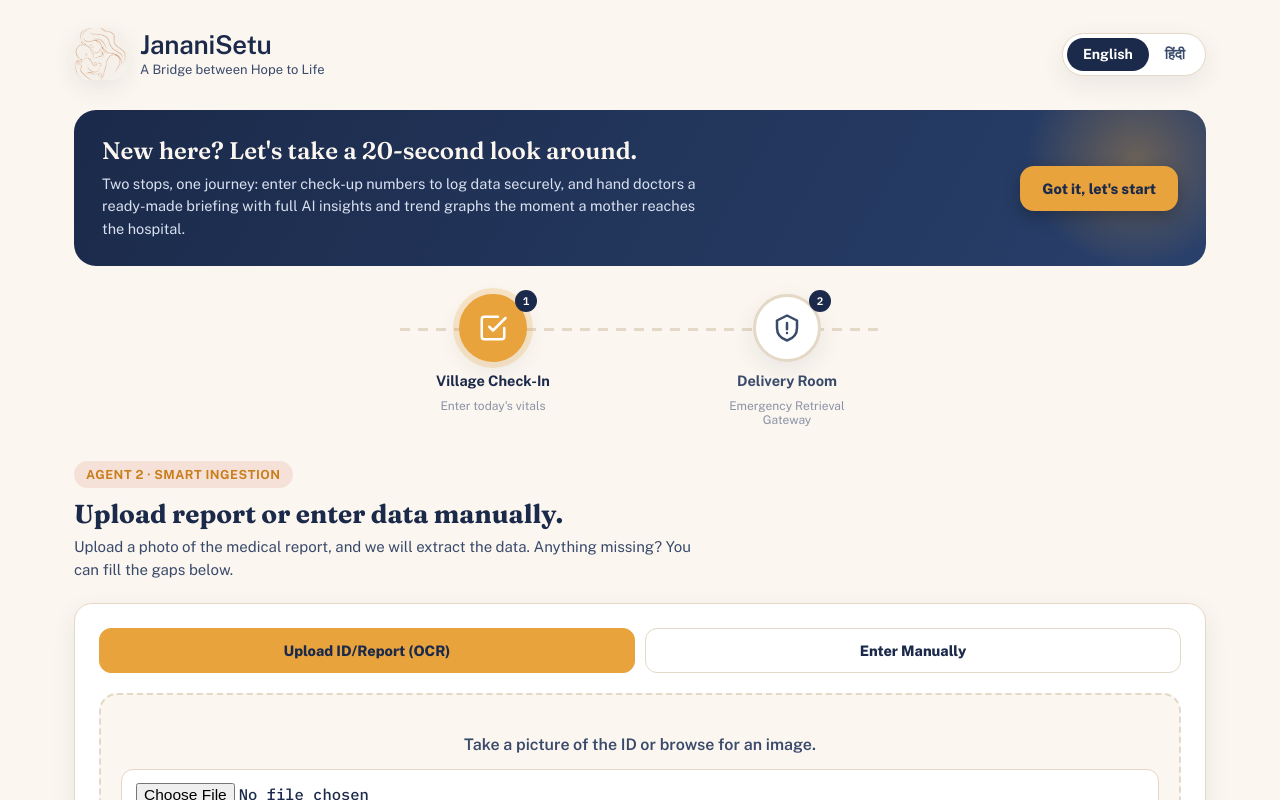
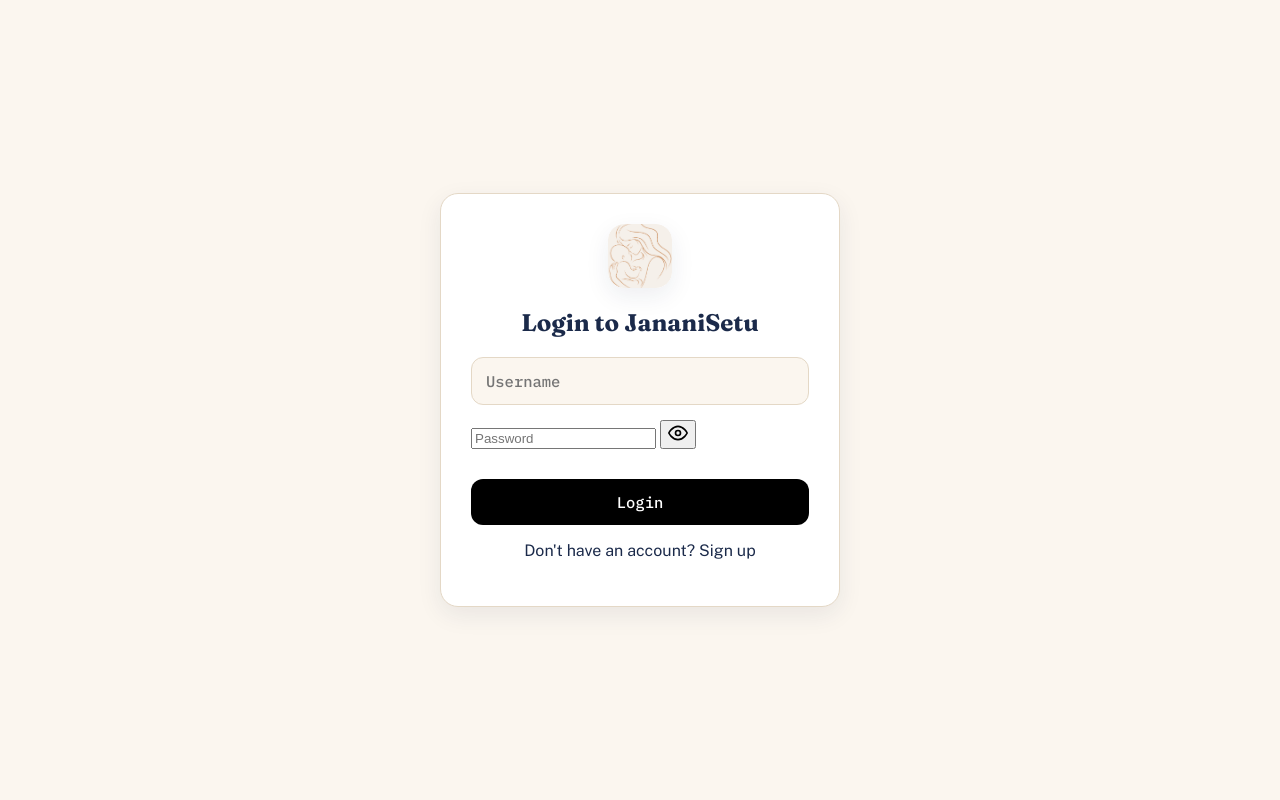
Before and after one commit to Ziya416/JananiSetu, a website: page public/index.html in a window 1280 px wide. Shown: the top 800 px of the page. Drawn offline with nearby package versions, Linux system fonts and the light colour scheme.

Commit message:
JananiSetu v2.0

```diff
--- a/public/index.html
+++ b/public/index.html
@@ -12,23 +12,67 @@
     <script src="https://cdn.jsdelivr.net/npm/chart.js"></script>
 </head>
 <body>
+
+<!-- AUTH OVERLAY (LOGIN / SIGNUP) -->
+<div id="loginOverlay" style="position:fixed; top:0; left:0; width:100%; height:100%; background:var(--cream); z-index:9999; display:flex; align-items:center; justify-content:center;">
+    <div class="card" style="max-width: 400px; width: 100%; text-align: center; box-shadow: var(--shadow); padding: 30px;">
+        <div class="brand-mark" style="margin: 0 auto 15px; width: 64px; height: 64px;">
+            <img src="logo.png" alt="JananiSetu Logo" style="width:100%; height:100%; object-fit:cover; border-radius:16px;">
+        </div>
+
+        <h2 id="authTitle" style="margin-bottom: 20px; font-family: 'Fraunces', serif;">Login to JananiSetu</h2>
+
+        <div class="field" style="text-align: left; margin-bottom: 15px;">
+            <input type="text" id="authUsername" placeholder="Username">
+        </div>
+
+        <div class="field" style="text-align: left; margin-bottom: 15px;">
+            <div class="password-wrapper">
+                <input type="password" id="authPassword" placeholder="Password">
+                <button type="button" class="toggle-password" onclick="togglePasswordVisibility('authPassword', this)">
+                    <svg width="20" height="20" viewBox="0 0 24 24" fill="none" stroke="currentColor" stroke-width="2" stroke-linecap="round" stroke-linejoin="round"><path d="M1 12s4-8 11-8 11 8 11 8-4 8-11 8-11-8-11-8z"></path><circle cx="12" cy="12" r="3"></circle></svg>
+                </button>
+            </div>
+        </div>
+
+        <!-- Role Selection (Hidden during Login, visible during Signup) -->
+        <div class="field" id="roleSelection" style="display: none; text-align: left; margin-bottom: 15px;">
+            <label style="font-size: 13px; font-weight: 600; margin-bottom: 5px; display: block;">Select Facility Level</label>
+            <select id="authRole">
+                <option value="phc">PHC (Primary Health Centre)</option>
+                <option value="chc">CHC (Community Health Centre)</option>
+                <option value="institutional">Institutional Worker (Delivery Room)</option>
+            </select>
+        </div>
+
+        <!-- Login / Action Button -->
+        <button id="authActionBtn" style="width: 100%; padding: 13px 14px; border-radius: 12px; font-size: 15.5px; font-family: 'IBM Plex Mono', monospace; font-weight: 500; background: #000; color: #fff; border: none; margin-top: 15px; cursor: pointer;" onclick="handleAuth()">Login</button>
+
+        <!-- Toggle Sign Up / Login Button -->
+        <p class="auth-toggle-text" onclick="toggleAuthMode()" id="authToggleHint">Don't have an account? Sign up</p>
+    </div>
+</div>
+
 <div class="app">
-    <div class="topbar">
-        <div class="brand">
-            <div class="brand-mark">
-                <img src="logo.png" alt="JananiSetu Logo" style="width: 100%; height: 100%; object-fit: cover; border-radius: 12px;">
+    <!-- RESTORED TOP HEADER -->
+    <header class="header" style="display:flex; justify-content:space-between; align-items:center; margin-bottom: 25px;">
+        <div class="brand" style="display:flex; align-items:center; gap:14px;">
+            <div class="brand-mark" style="width:48px; height:48px;">
+                <img src="logo.png" alt="JananiSetu Logo" style="width:100%; height:100%; object-fit:cover; border-radius:12px;">
             </div>
             <div>
-                <div class="brand-word">JananiSetu</div>
-                <div class="brand-tag" data-translate="tagline">A Bridge between Hope to Life</div>
+                <h1 style="font-family:'Fraunces',serif; font-size:24px; margin:0; line-height:1.1;">JananiSetu</h1>
+                <p style="margin:2px 0 0; font-size:13px; color:var(--ink-soft); letter-spacing:0.3px;">A Bridge between Hope to Life</p>
             </div>
         </div>
-        <div class="lang-toggle" role="group" aria-label="Language">
-            <button class="active" onclick="toggleLang('en', this)">English</button>
-            <button onclick="toggleLang('hi', this)">हिंदी</button>
+        <!-- Language Toggle managed purely by your CSS -->
+        <div class="lang-toggle">
+            <button class="active" onclick="toggleLang('en', this)">ENG</button>
+            <button onclick="toggleLang('hi', this)">HINDI</button>
         </div>
-    </div>
+    </header>
 
+    <!-- BANNER -->
     <div class="welcome" id="welcomeBanner">
         <div class="welcome-text">
             <h1 data-translate="welcome_title">New here? Let's take a 20-second look around.</h1>
@@ -39,6 +83,7 @@
         </button>
     </div>
 
+    <!-- JOURNEY NAVIGATION -->
     <nav class="journey">
         <div class="journey-line"></div>
         <button class="station active" data-panel="p1" onclick="goTo('p1')">
@@ -60,6 +105,7 @@
         </button>
     </nav>
 
+    <!-- PANEL 1: VILLAGE CHECK-IN -->
     <section class="panel active" id="p1">
         <div class="panel-head">
             <div class="eyebrow" data-translate="p1_eyebrow">Agent 2 · Smart Ingestion</div>
@@ -70,7 +116,7 @@
         <div class="grid">
             <div class="card">
                 <div class="lookup" id="entryToggleGroup">
-                    <button class="active" onclick="setEntryMode('ocr', this)" data-translate="btn_ocr">Upload ID/Report (OCR)</button>
+                    <button class="active" onclick="setEntryMode('ocr', this)" data-translate="btn_ocr">Upload ID/Report (Document AI)</button>
                     <button onclick="setEntryMode('manual', this)" data-translate="btn_manual">Enter Manually</button>
                 </div>
 
@@ -81,7 +127,6 @@
                 </div>
 
                 <div id="manualEntryZone" style="display:none;">
-                    <!-- Manual Entry Fields -->
                     <div style="display:grid; grid-template-columns: 1fr 1fr; gap:15px;">
                         <div class="field"><label>Patient_ID</label><input type="text" id="man_id" placeholder="e.g. MOM-2291"></div>
                         <div class="field"><label>Patient Name</label><input type="text" id="man_name" placeholder="e.g. Radha Devi"></div>
@@ -133,6 +178,7 @@
         </div>
     </section>
 
+    <!-- PANEL 2: DELIVERY ROOM -->
     <section class="panel" id="p2">
         <div class="panel-head">
             <div class="eyebrow" data-translate="p2_eyebrow">Agent 4 · Emergency Searcher</div>
@@ -166,6 +212,7 @@
                     <input type="text" id="demo_village" placeholder="Village / Location" style="margin-bottom: 15px;">
                     <button class="btn-primary" style="width: auto; margin: 0 auto; padding: 10px 24px;" onclick="searchByDemographics()" data-translate="btn_search_rec">Search Records</button>
                 </div>
+            </div>
 
             <div id="briefingBox" style="display:none; margin-top:30px; border-top: 2px dashed var(--line); padding-top: 20px;">
                 <h3 id="patient_title">Executive Labor Briefing</h3>
@@ -190,8 +237,9 @@
         </div>
     </section>
 
-    <footer data-translate="footer">Built for ANMs and front-line health workers · JananiSetu</footer>
+    <footer data-translate="footer">Built for front-line health workers · JananiSetu</footer>
 </div>
+
 <script src="script.js"></script>
 </body>
 </html>
```
